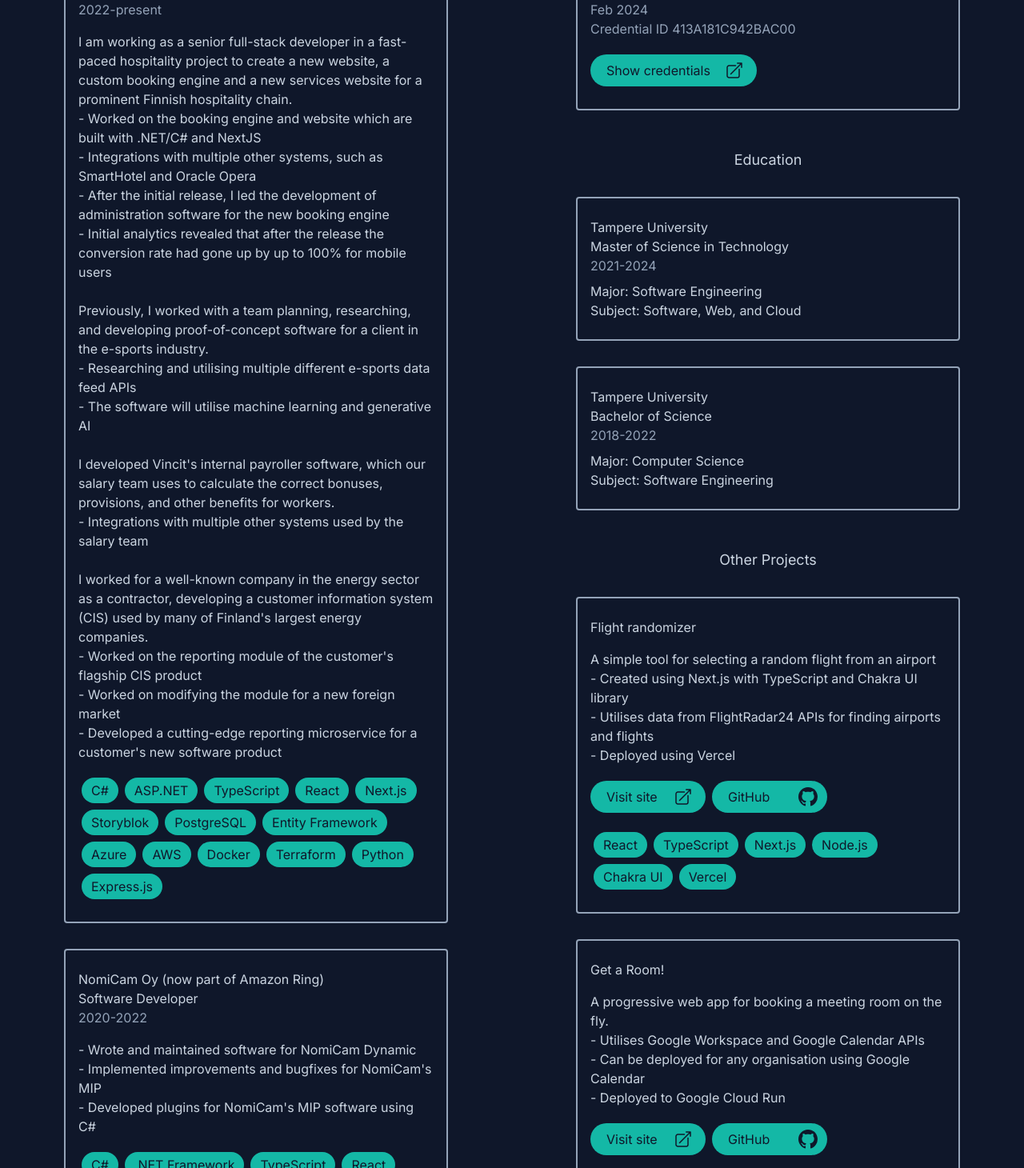
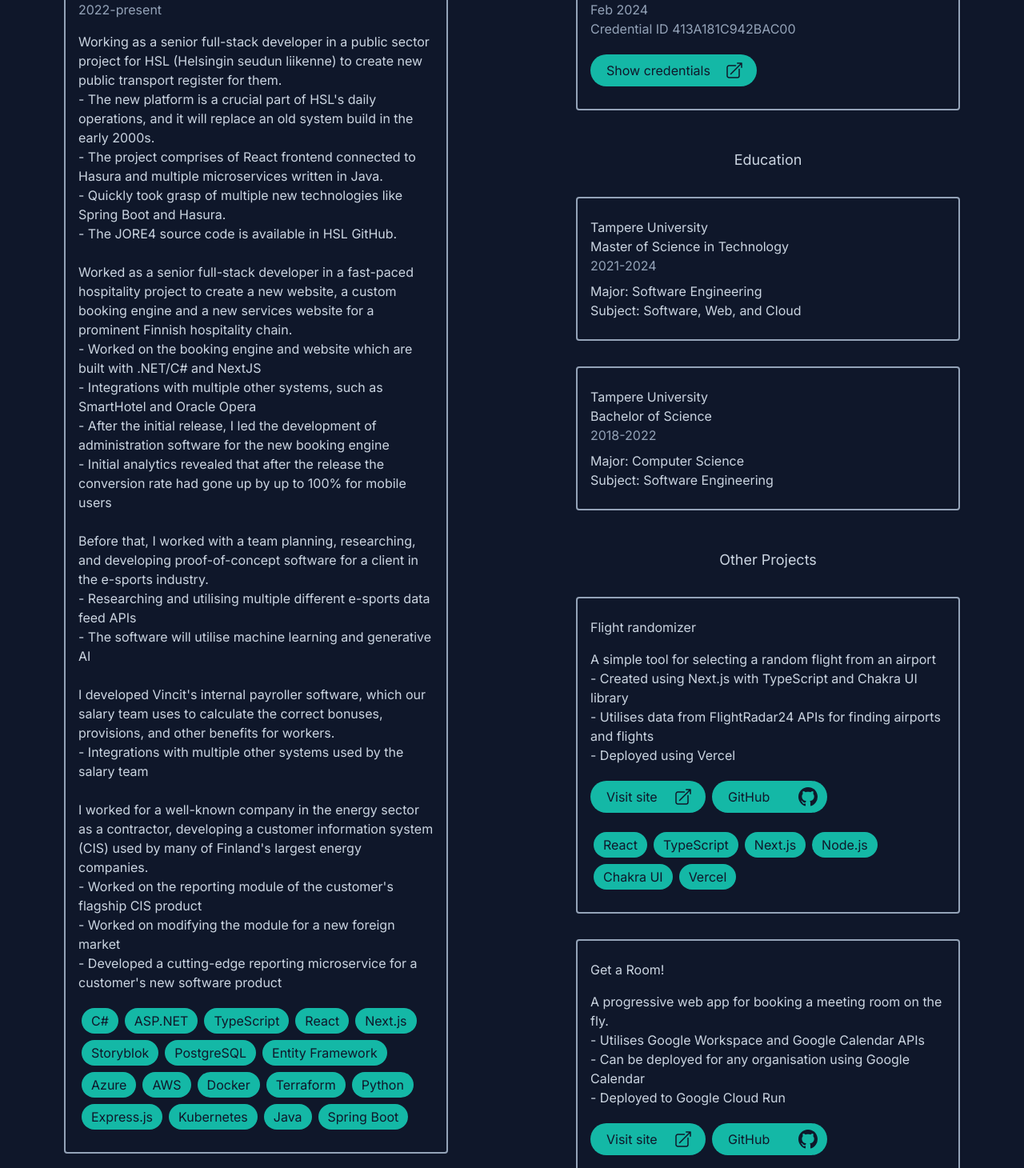
Before and after one commit to Jontzii/homepage-v2, a Next.js app: page / in a window 1280 px wide. Shown: the part 1670-3130 px from the top of the page at 80% size. Built offline with nearby package versions, Linux system fonts and the light colour scheme.

Commit message:
Update resume (August 2025)

```diff
--- a/src/app/assets/content/workDescription.ts
+++ b/src/app/assets/content/workDescription.ts
@@ -6,13 +6,19 @@
         title: "Software Developer",
         years: "2022-present",
         description: [
-          "I am working as a senior full-stack developer in a fast-paced hospitality project to create a new website, a custom booking engine and a new services website for a prominent Finnish hospitality chain.",
+          "Working as a senior full-stack developer in a public sector project for HSL (Helsingin seudun liikenne) to create new public transport register for them.",
+          "- The new platform is a crucial part of HSL's daily operations, and it will replace an old system build in the early 2000s.",
+          "- The project comprises of React frontend connected to Hasura and multiple microservices written in Java.",
+          "- Quickly took grasp of multiple new technologies like Spring Boot and Hasura.",
+          "- The JORE4 source code is available in HSL GitHub.",
+          "\n",
+          "Worked as a senior full-stack developer in a fast-paced hospitality project to create a new website, a custom booking engine and a new services website for a prominent Finnish hospitality chain.",
           "- Worked on the booking engine and website which are built with .NET/C# and NextJS",
           "- Integrations with multiple other systems, such as SmartHotel and Oracle Opera",
           "- After the initial release, I led the development of administration software for the new booking engine",
           "- Initial analytics revealed that after the release the conversion rate had gone up by up to 100% for mobile users",
           "\n",
-          "Previously, I worked with a team planning, researching, and developing proof-of-concept software for a client in the e-sports industry.",
+          "Before that, I worked with a team planning, researching, and developing proof-of-concept software for a client in the e-sports industry.",
           "- Researching and utilising multiple different e-sports data feed APIs",
           "- The software will utilise machine learning and generative AI",
           "\n",
@@ -39,6 +45,9 @@
           "Terraform",
           "Python",
           "Express.js",
+          "Kubernetes",
+          "Java",
+          "Spring Boot",
         ],
       },
       nomicam1: {
```
Also changed, not shown: 1 other file (tests, documents, lock files or other folders).
